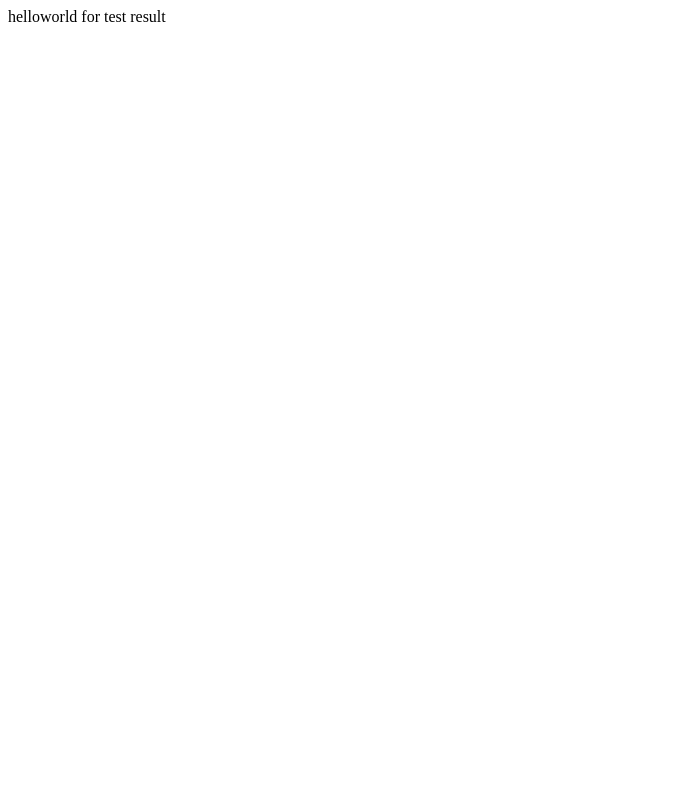
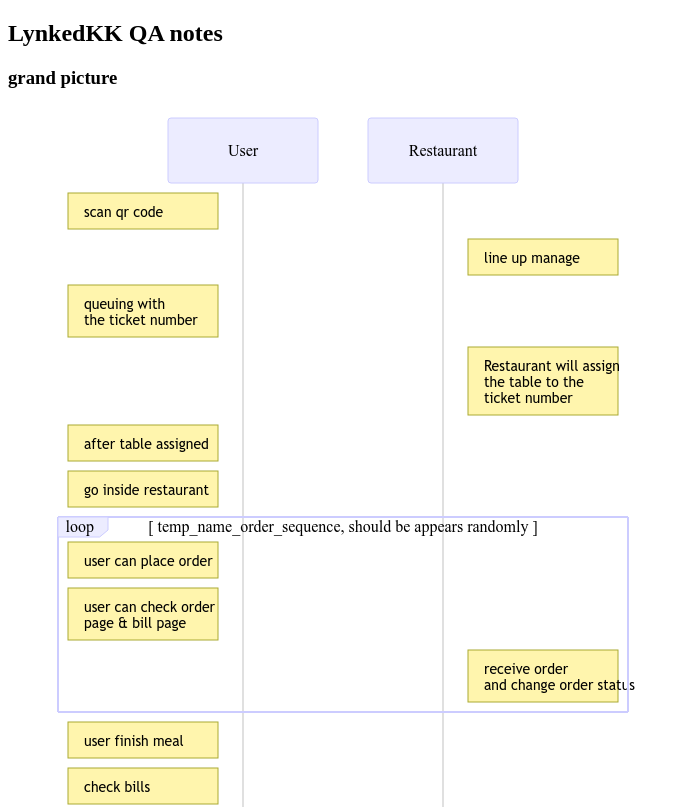
Before and after one commit to LynkedKK/QA_test_scripts, a plain HTML site: page docs/index.html in a window 1280 px wide. Shown: the top 807 px of the page, without its empty margins (0-690 px from the left). Drawn offline with Linux system fonts and the light colour scheme.

Commit message:
update notes,

```diff
--- a/docs/index.html
+++ b/docs/index.html
@@ -6,6 +6,8 @@
   <title>test result placeholder</title>
 </head>
 <body>
-  helloworld for test result
+  <h2>LynkedKK QA notes</h2>
+  <h3>grand picture</h3>
+  <img src="https://raw.githubusercontent.com/LynkedKK/QA_test_scripts/master/docs/flows/grand_picture/scenario1.png?token=AAKP6XL4EFQ7A4DRPE4YHQC7WY3D2" />
 </body>
 </html>
```
